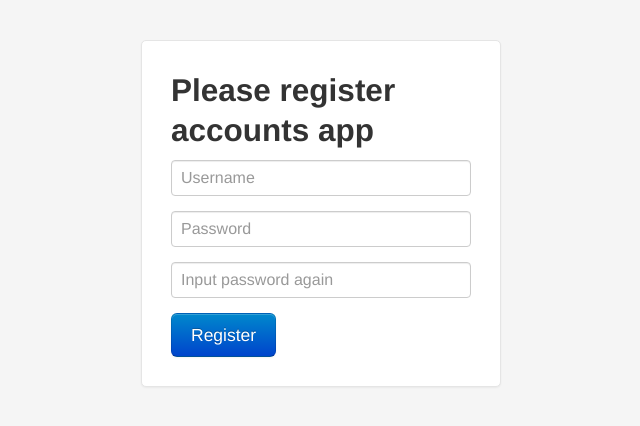
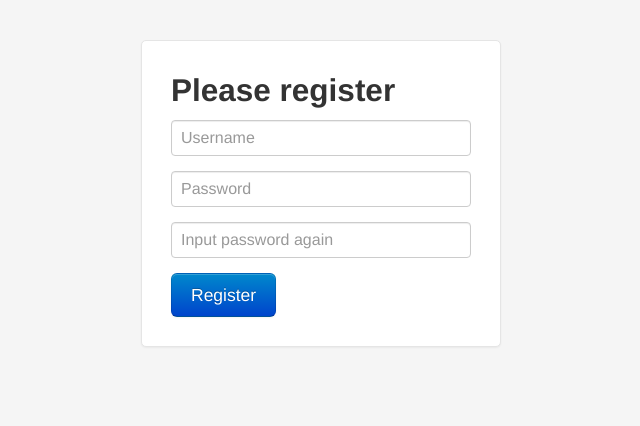
Before and after one commit to goncha/django-accounts, a Django app: template templates/accounts/register.html in a window 1280 px wide. Shown: the top 426 px of the page, without its empty margins (319-959 px from the left). Run offline with Django 3.2, Linux system fonts and the light colour scheme; the template is opened without the code that fills it, so the values that code supplies are empty.

Commit message:
Refactor form heading

```diff
--- a/templates/accounts/base_form.html
+++ b/templates/accounts/base_form.html
@@ -28,8 +28,7 @@ border-radius: 5px;
 box-shadow: 0 1px 2px rgba(0,0,0,.05);
 }
 
-.form-accounts .form-accounts-heading,
-.form-accounts .checkbox {
+.form-accounts .form-accounts-heading {
 margin-bottom: 10px;
 }
 
--- a/templates/accounts/login.html
+++ b/templates/accounts/login.html
@@ -5,7 +5,7 @@
 {% block content %}
 <div class="container">
 <form class="form-accounts" method="post" action="{% url 'accounts:login' %}">
-<h2 class="form-accounts-heading">Please login accounts app</h2>
+<h2 class="form-accounts-heading">Please login</h2>
 {% if error_message %}
 <p class="text-error"><strong>{{ error_message }}</strong></p>
 {% endif %}
--- a/templates/accounts/register.html
+++ b/templates/accounts/register.html
@@ -5,7 +5,7 @@
 {% block content %}
 <div class="container">
 <form class="form-accounts" method="post" action="{% url 'accounts:register' %}">
-<h2 class="form-accounts-heading">Please register accounts app</h2>
+<h2 class="form-accounts-heading">Please register</h2>
 {% if error_message %}
 <p class="text-error"><strong>{{ error_message }}</strong></p>
 {% endif %}
```
